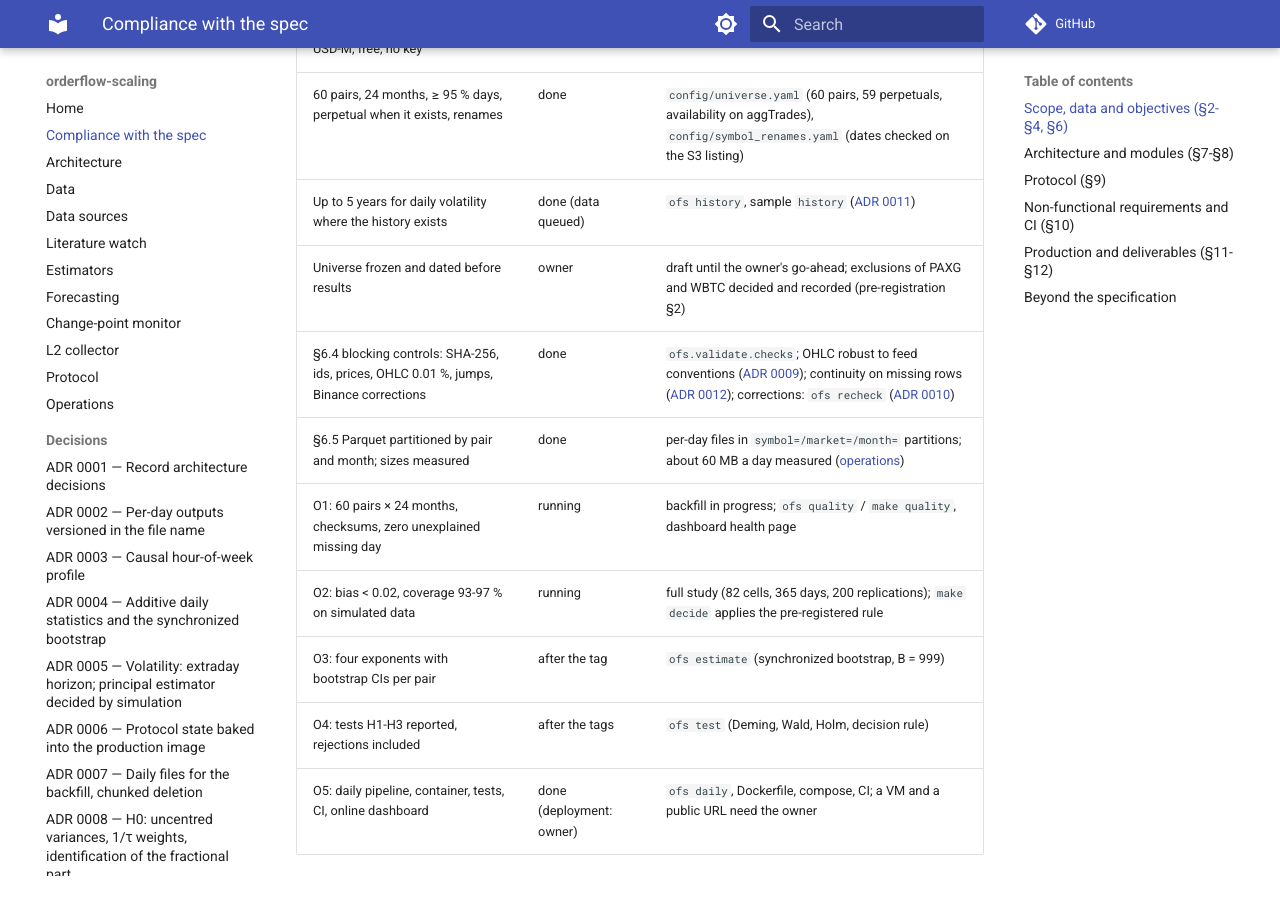
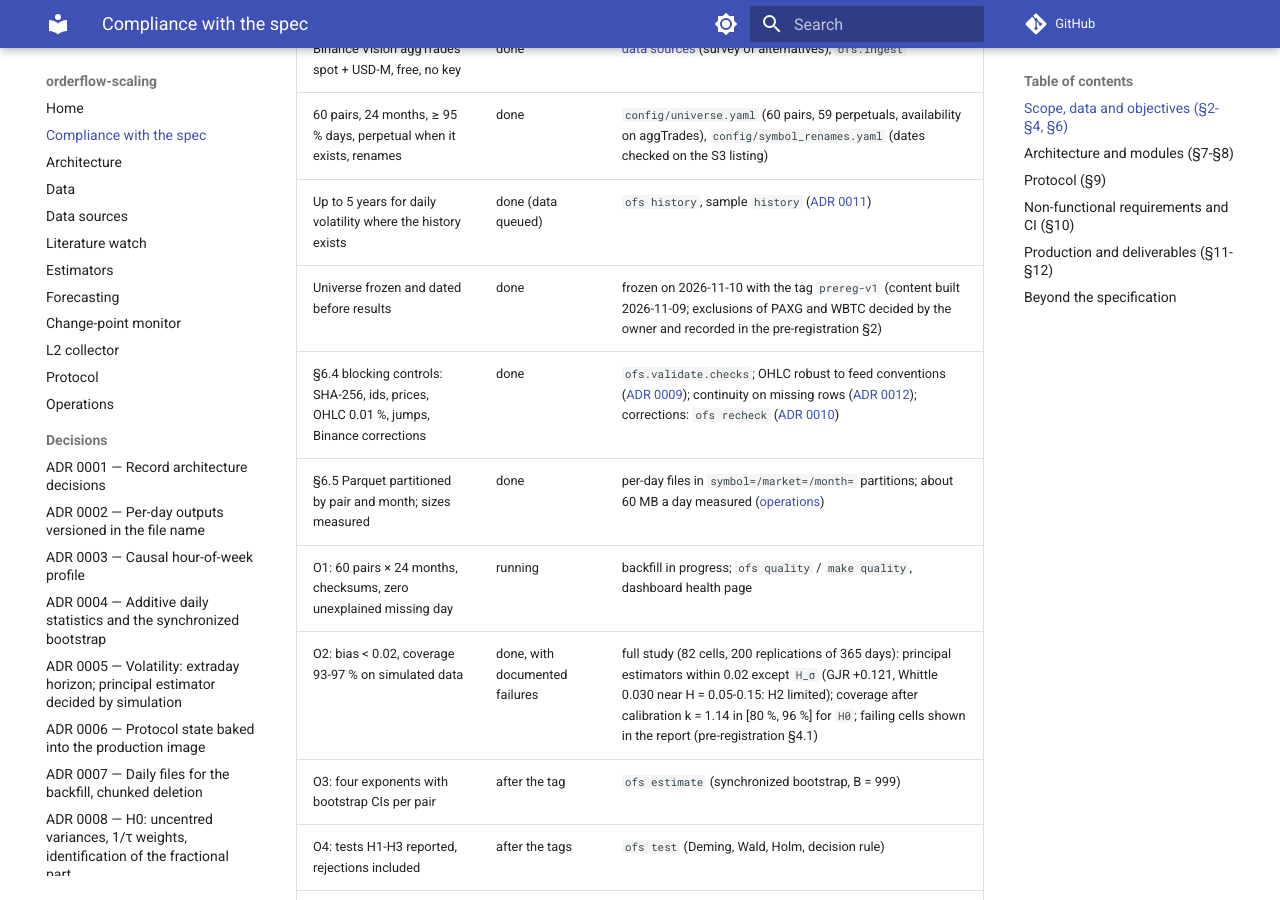
Before and after one commit to NIDHAL277/orderflow-scaling, an MkDocs documentation site: the page built from docs/compliance.md, in a window 1280 px wide and 900 px high, scrolled down 499 px. Built offline with MkDocs 1.6.1 and Material for MkDocs 9.7.7, drawn with Linux system fonts in a browser that asks for light colours; comment, search, counter and statistics services are not loaded; some of the changed text lies outside the part shown.

Commit message:
Record the full simulation study outcome; register the protocol
Outcome of the pre-registered rule (§4.1, reading bias_then_calibration) on the
full study (82 cells, 200 replications of 365 days):
- H_vol: autocovariance GMM principal (worst bias 0.014), moments control (0.079)
- H0 concordance control: quadratic-variation ratio (sign ACF bias 0.033)
- H_sigma: neither GJR (0.121) nor Whittle (0.030) within 0.02 near
  H in [0.05, 0.15]: GJR kept, H2 reported as limited by estimator reliability
- bootstrap calibration k = 1.14 (median sd ratio over 39 cells)

Pre-registration marked registered; universe frozen (content unchanged: 60 pairs,
59 perpetuals, PAXG and WBTC excluded); README, compliance, estimators doc,
paper and slides updated. Tests: registry roles follow the configuration; the
collector test stops on the expected state instead of a fixed duration.

Co-Authored-By: Claude Opus 5.5 <noreply@anthropic.com>

```diff
--- a/docs/compliance.md
+++ b/docs/compliance.md
@@ -13,11 +13,11 @@ decision or an action of the project owner is needed.
 | Binance Vision aggTrades spot + USD-M, free, no key | done | [data sources](data-sources.md) (survey of alternatives), `ofs.ingest` |
 | 60 pairs, 24 months, ≥ 95 % days, perpetual when it exists, renames | done | `config/universe.yaml` (60 pairs, 59 perpetuals, availability on aggTrades), `config/symbol_renames.yaml` (dates checked on the S3 listing) |
 | Up to 5 years for daily volatility where the history exists | done (data queued) | `ofs history`, sample `history` ([ADR 0011](adr/0011-five-year-volatility-history.md)) |
-| Universe frozen and dated before results | owner | draft until the owner's go-ahead; exclusions of PAXG and WBTC decided and recorded (pre-registration §2) |
+| Universe frozen and dated before results | done | frozen on 2026-11-10 with the tag `prereg-v1` (content built 2026-11-09; exclusions of PAXG and WBTC decided by the owner and recorded in the pre-registration §2) |
 | §6.4 blocking controls: SHA-256, ids, prices, OHLC 0.01 %, jumps, Binance corrections | done | `ofs.validate.checks`; OHLC robust to feed conventions ([ADR 0009](adr/0009-ohlc-check-in-ticks.md)); continuity on missing rows ([ADR 0012](adr/0012-trade-id-continuity.md)); corrections: `ofs recheck` ([ADR 0010](adr/0010-catch-up-and-corrections.md)) |
 | §6.5 Parquet partitioned by pair and month; sizes measured | done | per-day files in `symbol=/market=/month=` partitions; about 60 MB a day measured ([operations](operations.md)) |
 | O1: 60 pairs × 24 months, checksums, zero unexplained missing day | running | backfill in progress; `ofs quality` / `make quality`, dashboard health page |
-| O2: bias < 0.02, coverage 93-97 % on simulated data | running | full study (82 cells, 365 days, 200 replications); `make decide` applies the pre-registered rule |
+| O2: bias < 0.02, coverage 93-97 % on simulated data | done, with documented failures | full study (82 cells, 200 replications of 365 days): principal estimators within 0.02 except `H_σ` (GJR +0.121, Whittle 0.030 near H = 0.05-0.15: H2 limited); coverage after calibration k = 1.14 in [80 %, 96 %] for `H0`; failing cells shown in the report (pre-registration §4.1) |
 | O3: four exponents with bootstrap CIs per pair | after the tag | `ofs estimate` (synchronized bootstrap, B = 999) |
 | O4: tests H1-H3 reported, rejections included | after the tags | `ofs test` (Deming, Wald, Holm, decision rule) |
 | O5: daily pipeline, container, tests, CI, online dashboard | done (deployment: owner) | `ofs daily`, Dockerfile, compose, CI; a VM and a public URL need the owner |
@@ -41,8 +41,8 @@ decision or an action of the project owner is needed.
 
 | Step | State |
 |---|---|
-| 0. Pre-registration committed and tagged `prereg-v1` before any estimator on real data | owner — draft ready; the code refuses to estimate before the tag |
-| 1. Simulation study with failure zones in the report | running — rule of §4.1 amended before any full result (owner's decision) |
+| 0. Pre-registration committed and tagged `prereg-v1` before any estimator on real data | done — tag `prereg-v1` (2026-11-10), after the full simulation study; the code refused any estimate before it |
+| 1. Simulation study with failure zones in the report | done — full study, rule of §4.1 applied (`H_σ` limited); failure zones in the report |
 | 2. Development then confirmation, `config-frozen` | after step 0 — enforced by `ofs.protocol` |
 | 3. Shuffled signs, synthetic false universes, minimal detectable effect | done — `ofs.inference.power` |
 | 4. Robustness as a specification curve | done — `ofs.inference.robustness`, 5-year volatility variant included |
```
Also changed, not shown: README.md (+13 -8 lines), config/preregistration.md (+16 -3 lines), docs/estimators.md (+18 -0 lines), 6 other files.
